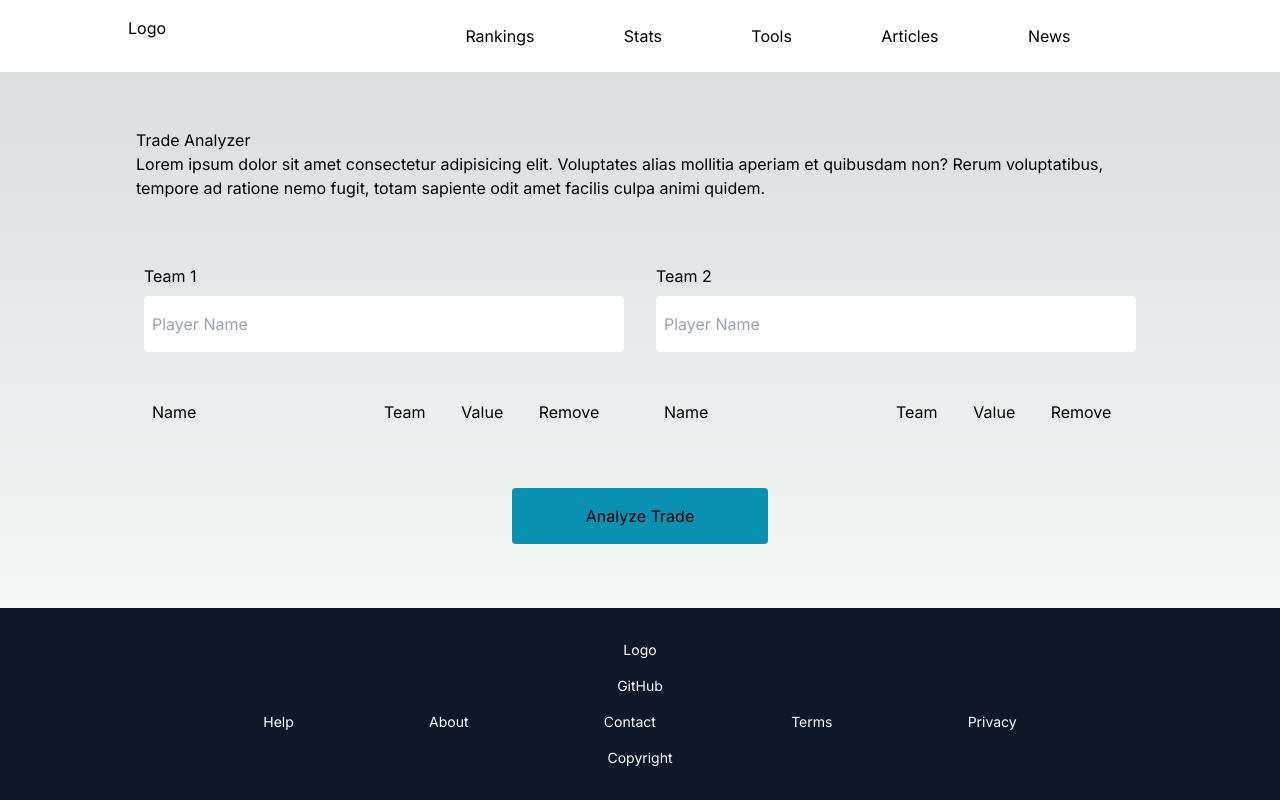
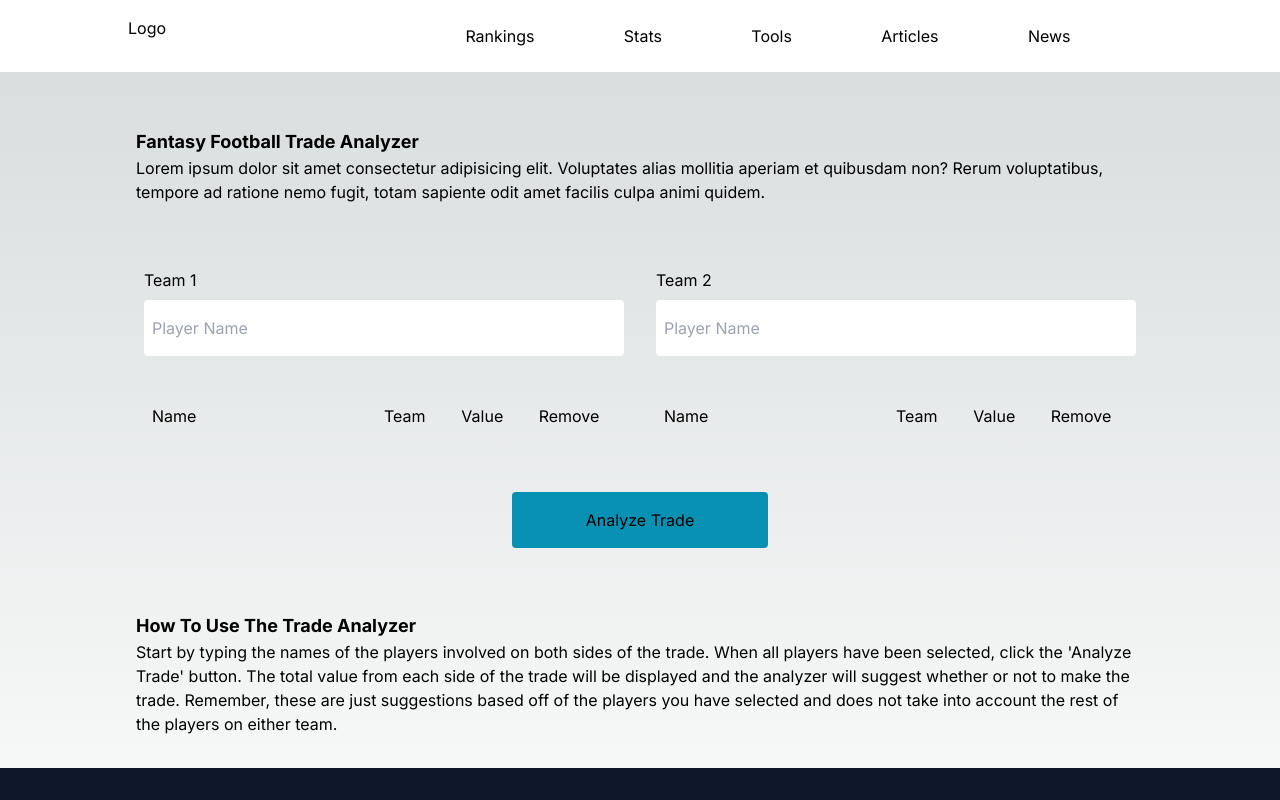
Before and after one commit to juzi3/Trade-Titans, a Next.js app: page / in a window 1280 px wide. Shown: the top 800 px of the page. Built offline with nearby package versions, Linux system fonts and the light colour scheme.

Commit message:
added how to use analyzer and reduced width of footer

```diff
--- a/src/app/components/Footer.tsx
+++ b/src/app/components/Footer.tsx
@@ -1,7 +1,7 @@
 const Footer = () => {
   return (
     <footer className="bg-slate-900 w-full h-48 py-4 px-2 absolute bottom-0 text-sm">
-      <div className="max-w-screen-lg sm:w-full h-full flex flex-col items-center justify-evenly mx-auto text-white">
+      <div className="max-w-screen-sm sm:w-full h-full flex flex-col items-center justify-evenly mx-auto text-white">
         <div>
           <a href="/">Logo</a>
         </div>
@@ -20,9 +20,9 @@ const Footer = () => {
           <a href="">Terms</a>
           <a href="">Privacy</a>
         </div>
-        <div>
+        {/* <div>
           <p>Copyright</p>
-        </div>
+        </div> */}
       </div>
     </footer>
   );
--- a/src/app/page.tsx
+++ b/src/app/page.tsx
@@ -184,7 +184,7 @@ export default function Home() {
       <Nav />
       <section className="min-h-screen pb-48 pt-24">
         <header className="basis-1/5 py-8 max-w-screen-lg px-2">
-          <h1>Trade Analyzer</h1>
+          <h1 className="font-bold text-lg">Fantasy Football Trade Analyzer</h1>
           <p>
             Lorem ipsum dolor sit amet consectetur adipisicing elit. Voluptates
             alias mollitia aperiam et quibusdam non? Rerum voluptatibus, tempore
@@ -193,11 +193,16 @@ export default function Home() {
           </p>
         </header>
         {analyzed && (
-          <section className="flex justify-between w-64 bg-red-500 rounded px-2 py-4 max-w-screen-lg mx-auto">
-            <div>
-              <h1>Make trade</h1>
+          <section className="flex justify-center w-64 bg-red-500 rounded px-2 py-4 max-w-screen-lg mx-auto">
+            <div className="flex">
+              <h1 className="text-center">
+                {Math.abs(team1.totalValue - team2.totalValue) <= 2
+                  ? "Fair Trade!"
+                  : team1.totalValue > team2.totalValue
+                  ? "Trade Favors Team 1"
+                  : "Trade Favors Team 2"}
+              </h1>
             </div>
-            <div>X or Check</div>
           </section>
         )}
         <section className="flex flex-wrap basis-3/5">
@@ -243,6 +248,18 @@ export default function Home() {
             {analyzed ? "Start New Trade" : "Analyze Trade"}
           </button>
         </div>
+        <section className="basis-1/5 py-8 max-w-screen-lg px-2">
+          <h1 className="font-bold text-lg">How To Use The Trade Analyzer</h1>
+          <p>
+            Start by typing the names of the players involved on both sides of
+            the trade. When all players have been selected, click the
+            &apos;Analyze Trade&apos; button. The total value from each side of
+            the trade will be displayed and the analyzer will suggest whether or
+            not to make the trade. Remember, these are just suggestions based
+            off of the players you have selected and does not take into account
+            the rest of the players on either team.
+          </p>
+        </section>
       </section>
       <Footer />
     </main>
```
